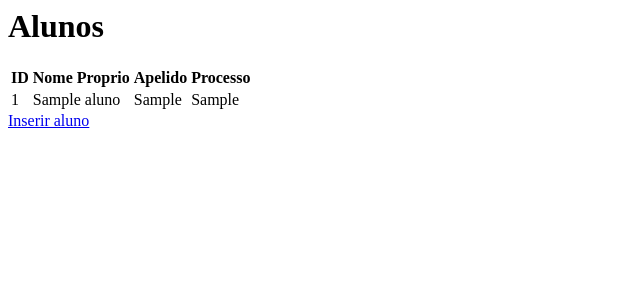
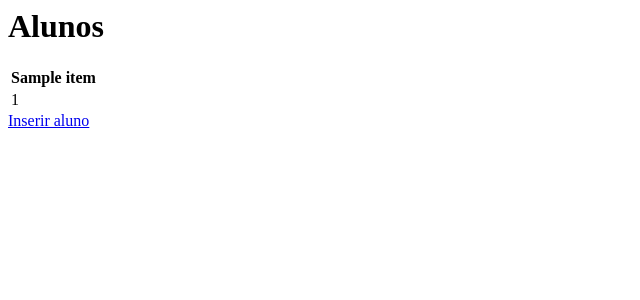
Before and after one commit to akls/faz-e-conta, a Django app: template faz_e_conta/data_hub/templates/show_students.html in a window 1280 px wide. Shown: the top 300 px of the page, without its empty margins (0-640 px from the left). Run offline with Django 5.2, Linux system fonts and the light colour scheme; tables that the repository leaves empty hold one stand-in row (values such as "Sample post"); the template is opened without the code that fills it: values that come from a table or form of the project are taken from there, most other values are stand-ins (such as "Sample title", 1, 10 or a date in 2020).

Commit message:
dinamic, part1

```diff
--- a/faz_e_conta/data_hub/templates/show_students.html
+++ b/faz_e_conta/data_hub/templates/show_students.html
@@ -1,17 +1,13 @@
 <h1>Alunos</h1>
 <table>
     <tr>
-        <th>ID</th>
-        <th>Nome Proprio</th>
-        <th>Apelido</th>
-        <th>Processo</th>
+        {% for item in head %}
+        <th>{{ item }}</th>
+        {% endfor %}
     </tr>
-    {% for item in data %}
+    {% for item in data_dict %}
     <tr>
         <td>{{ item.aluno_id }}</td>
-        <td>{{ item.nome_proprio }}</td>
-        <td>{{ item.apelido }}</td>
-        <td>{{ item.processo }}</td>
     </tr>
     {% endfor %}
 </table>
```
Also changed, not shown: faz_e_conta/data_hub/views.py (+7 -3 lines).
